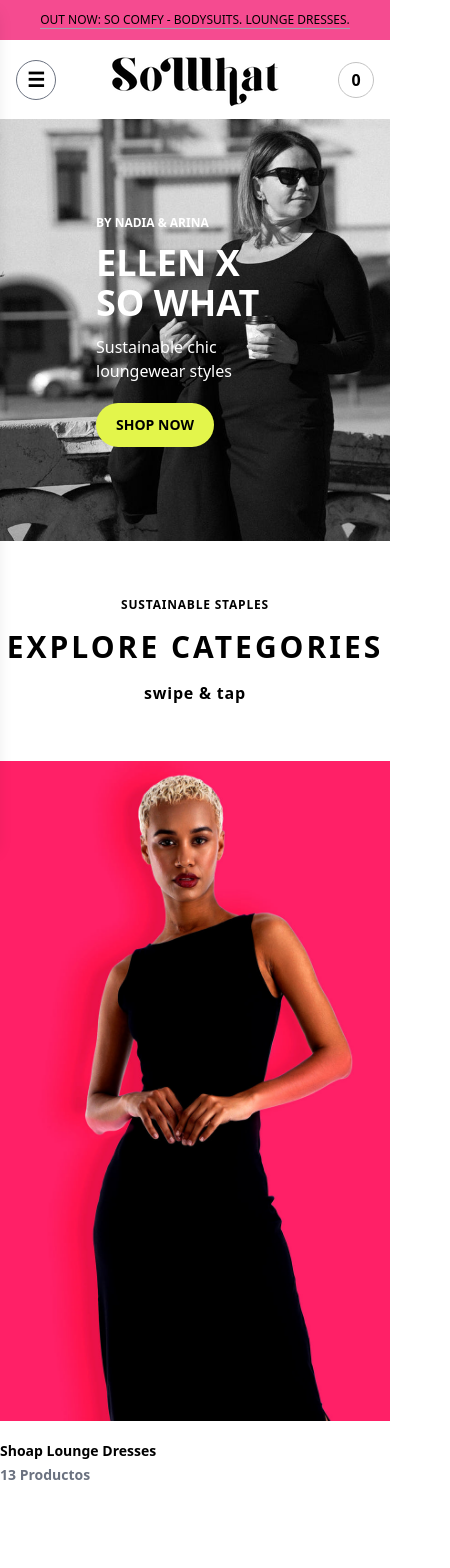
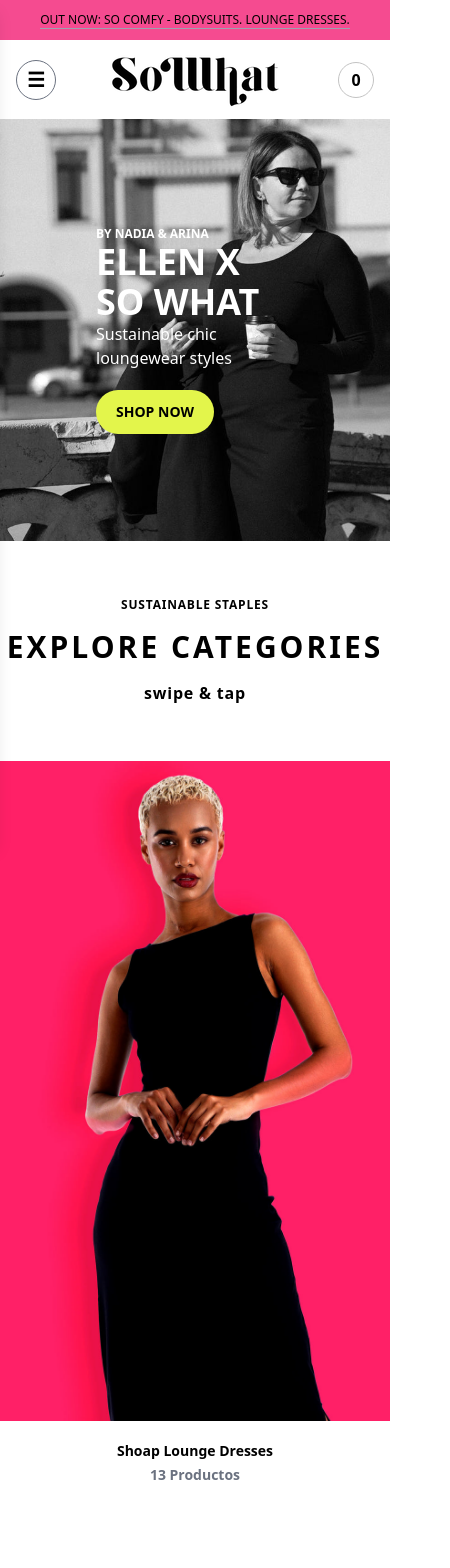
Before and after one commit to ashalearnology/sowhat, a Next.js app in the folder frontend/: page /home in a window 390 px wide. Shown: the top 1568 px of the page, 450 px wide, since content can reach past the window. Built offline with nearby package versions, Linux system fonts and the light colour scheme.

Commit message:
only remore remains all done

```diff
--- a/frontend/src/app/globals.css
+++ b/frontend/src/app/globals.css
@@ -7,6 +7,9 @@
   margin: 0;
   padding: 0;
   box-sizing: border-box;
+}
+body,html{
+  overflow-x: hidden;
 }
 ul,
 ol {
@@ -43,6 +46,10 @@
   }
 }
 
+
+
+
+
 @keyframes fadeIn {
   0% {
     opacity: 0;
--- a/frontend/src/components/CustomPrevArrow.tsx
+++ b/frontend/src/components/CustomPrevArrow.tsx
@@ -106,7 +106,7 @@
       {
         breakpoint: 768, // Mobile landscape
         settings: {
-          slidesToShow: 1.5,
+          slidesToShow: 1,
           slidesToScroll: 1,
           arrows: false, // Hides arrows on smaller screens
         }
@@ -139,8 +139,8 @@
               loading="lazy"
             />
 
-            <h2 className="text-sm font-bold mt-5">{slide.text}</h2>
-            <p className="text-sm text-gray-500  font-bold mt-1">
+            <h2 className="max-lg:text-center text-sm font-bold mt-5">{slide.text}</h2>
+            <p className="max-lg:text-center text-sm text-gray-500  font-bold mt-1">
               {slide.protext}
             </p>
           </div>
--- a/frontend/src/components/CustomPrevArrow1.tsx
+++ b/frontend/src/components/CustomPrevArrow1.tsx
@@ -83,7 +83,7 @@
       {
         breakpoint: 768, // Mobile Landscape
         settings: {
-          slidesToShow: 1.5,
+          slidesToShow: 1,
           slidesToScroll: 1,
           arrows: false, // Hide arrows for cleaner UI
         },
--- a/frontend/src/components/CustomPrevArrow2.tsx
+++ b/frontend/src/components/CustomPrevArrow2.tsx
@@ -104,7 +104,7 @@
       {
         breakpoint: 768, // Mobile Landscape
         settings: {
-          slidesToShow: 1.5,
+          slidesToShow: 1,
           slidesToScroll: 1,
           arrows: false, // Hide arrows for cleaner UI
         },
@@ -136,8 +136,8 @@
               loading="lazy"
             />
 
-            <h2 className="text-sm font-bold mt-5">{slide.text}</h2>
-            <p className="text-sm text-gray-500  font-bold mt-1">
+            <h2 className=" max-lg:text-center text-sm font-bold mt-5">{slide.text}</h2>
+            <p className="max-lg:text-center text-sm text-gray-500  font-bold mt-1">
               {slide.protext}
             </p>
           </div>
--- a/frontend/src/components/Hero.tsx
+++ b/frontend/src/components/Hero.tsx
@@ -5,9 +5,9 @@
 const Hero = () => {
   return (
     <>
-      <section className="bg-hero ">
-        <div className=" px-24 py-24">
-          <div className="flex flex-col gap-3">
+      <section className="bg-hero flex items-center">
+        <div className="first_text  px-24 py-24">
+          <div className="flex flex-col  sm:gap-3">
             <span className="text-xs text-white font-bold ">
               BY NADIA & ARINA
             </span>
--- a/frontend/src/components/Seen.tsx
+++ b/frontend/src/components/Seen.tsx
@@ -10,7 +10,7 @@
         <div className="text-center  tracking-wider flex flex-col items-center justify-center gap-4">
           <h1 className="text-xs font-bold">FEATURED</h1>
           <h2 className="text-3xl font-bold tracking-widest">AS SEEN IN</h2>
-          <h1 className="tracking-wider  mx-auto	font-bold w-[450px]">
+          <h1 className="tracking-wider  mx-auto	font-bold max-w-[450px]">
             Here's what the best have to say about your new favorite brand.
           </h1>
         </div>
--- a/frontend/src/components/Shop.tsx
+++ b/frontend/src/components/Shop.tsx
@@ -8,9 +8,9 @@
   return (
     <>
       <section className="">
-        <div className="flex flex-col md:flex-row items-center justify-between  mx-auto">
+        <div className="flex flex-col md:flex-row max-lg:gap-y-6 items-center justify-between  mx-auto">
           {/* Left Text Content */}
-          <div className="text-center md:text-left flex flex-col gap-4 ml-[100px]">
+          <div className="text-center md:text-left flex flex-col max-lg:items-center  gap-4 ml-[100px] max-lg:mr-[100px]">
             <h1 className="text-xs font-bold">PILATES READY</h1>
             <h2 className="text-3xl font-bold tracking-widest max-w-[360px]">
               ALLYOUCANFIT X SO WHAT
@@ -22,7 +22,7 @@
           </div>
 
           {/* Right Shop Slider */}
-          <div className="w-[63.50%]">
+          <div className="max-md:w-[100%] w-[63.50%]">
             <ShopSlider />
           </div>
         </div>
--- a/frontend/src/components/ShopSlider.tsx
+++ b/frontend/src/components/ShopSlider.tsx
@@ -105,6 +105,32 @@
     arrows: true,
     prevArrow: <CustomPrevArrow />,
     nextArrow: <CustomNextArrow />,
+    responsive: [
+      {
+        breakpoint: 1024, // Tablets & small laptops
+        settings: {
+          slidesToShow: 2.5,
+          slidesToScroll: 1,
+          arrows: true,
+        }
+      },
+      {
+        breakpoint: 768, // Mobile landscape
+        settings: {
+          slidesToShow: 1,
+          slidesToScroll: 1,
+          arrows: false, // Hides arrows on smaller screens
+        }
+      },
+      {
+        breakpoint: 480, // Mobile portrait
+        settings: {
+          slidesToShow: 1,
+          slidesToScroll: 1,
+          arrows: false,
+        }
+      }
+    ]
   };
 
   return (
@@ -124,12 +150,12 @@
             <img
               src={hoveredIndex === index ? slide.hoverUrl : slide.url}
               alt={`Slide ${index + 1}`}
-              className="w-[27.5rem] h-[41.25rem] object-cover transition-all duration-300"
+              className=" w-[27.5rem] h-[41.25rem] object-cover transition-all duration-300"
               loading="lazy"
             />
 
-            <h2 className="text-sm font-bold mt-5">{slide.text}</h2>
-            <p className="text-sm text-gray-500 font-bold mt-1">
+            <h2 className="max-lg:text-center text-sm font-bold mt-5">{slide.text}</h2>
+            <p className="max-lg:text-center text-sm text-gray-500 font-bold mt-1">
               {slide.protext}
             </p>
           </div>
```
